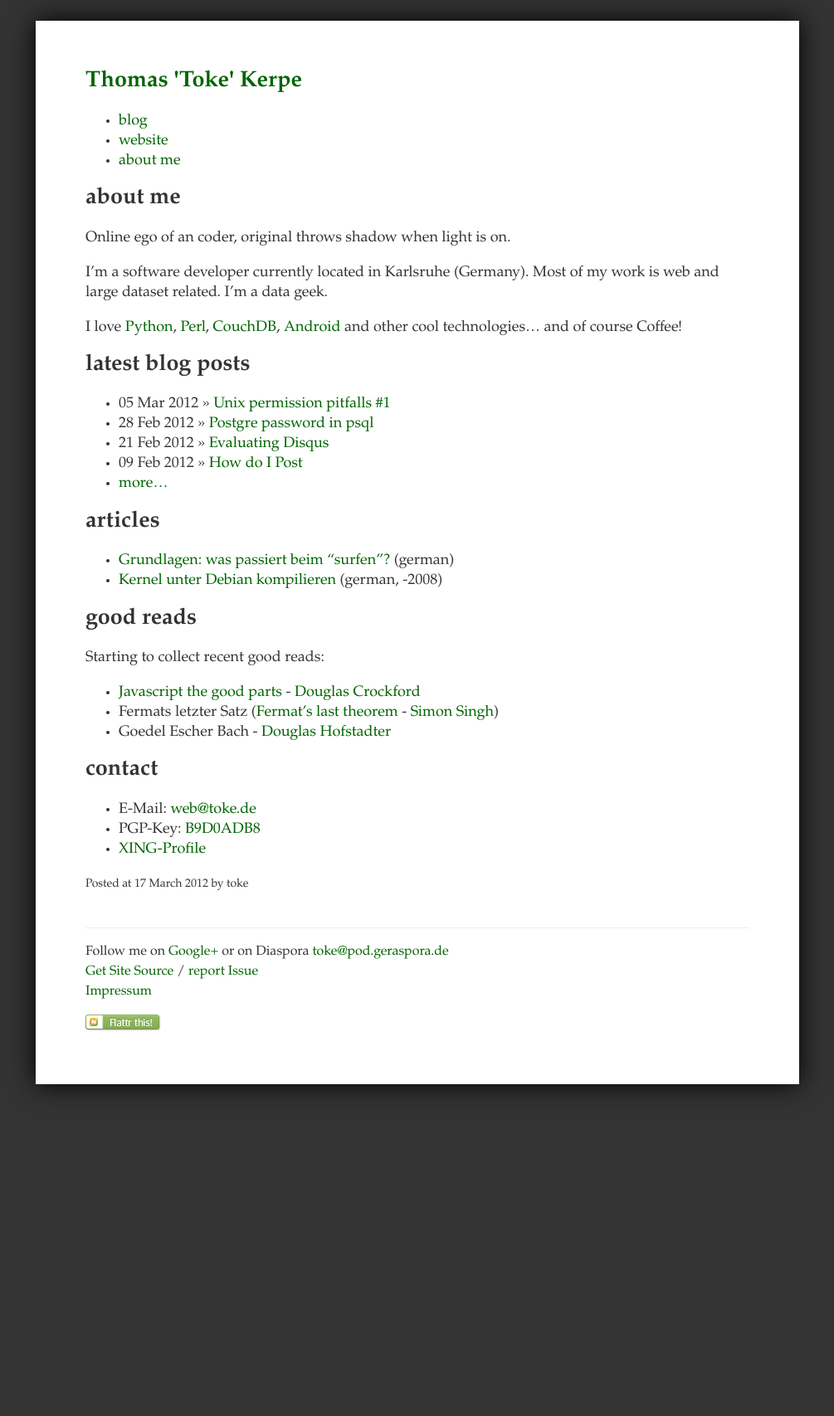
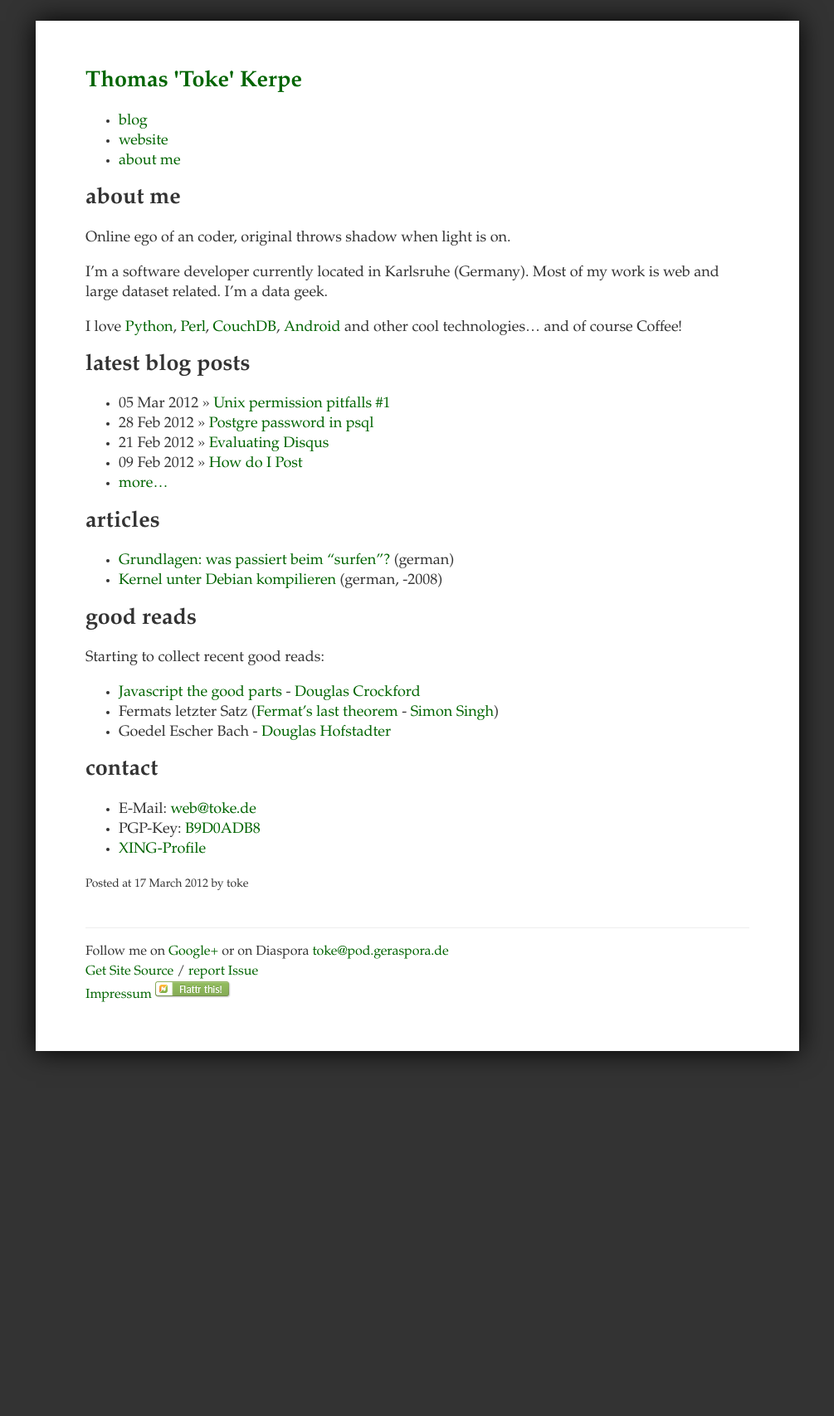
Before and after one commit to toke/toke.de, a Jekyll site: the page built from index.markdown, in a window 1280 px wide. Shown: the whole page at 83% size, without its empty margins (137-1142 px from the left). Built offline with Jekyll 4.4.1, drawn with Linux system fonts in a browser that asks for light colours; after the commit the page ends 1667 px from its top, so only the background shows below that.

Commit message:
Removed straying p-tag

```diff
--- a/_layouts/default.html
+++ b/_layouts/default.html
@@ -53,7 +53,7 @@
     <a rel="noreferrer publisher" href="https://plus.google.com/113744015910472756599">Google+</a>
     or on Diaspora <a rel="noreferrer nofollow" href="https://pod.geraspora.de/u/toke">toke@pod.geraspora.de</a><br>
     <a rel="noreferrer" href="https://github.com/toke/toke.de">Get Site Source</a>&nbsp;/&nbsp;<a rel="noreferrer" href="https://github.com/toke/toke.de/issues">report Issue</a><br>
-    <a rel="nofollow" href="/impressum/">Impressum</a></p>
+    <a rel="nofollow" href="/impressum/">Impressum</a>
     <a rel="noreferrer" href="https://flattr.com/thing/552775/Toke-site" target="_blank"><img src="{{ site.url }}/assets/flattr-badge-large.png" alt="Flattr this" title="Flattr this" border="0" /></a>
     </p>
     </footer>
```
